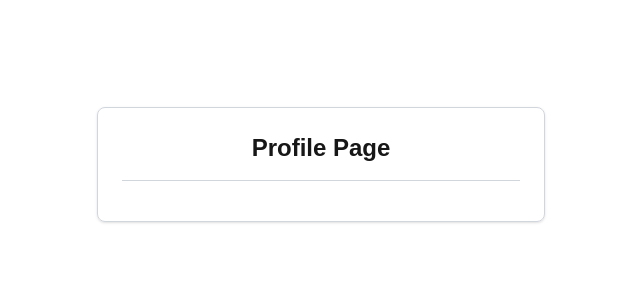
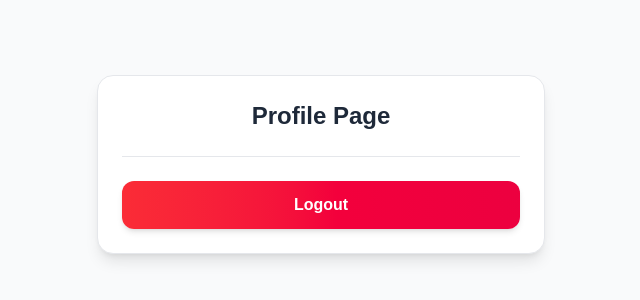
Before and after one commit to PrikshitDhiman04/AuthProject, a Next.js app: page /profile in a window 1280 px wide. Shown: the part 236-536 px from the top of the page, without its empty margins (319-959 px from the left). Built offline with nearby package versions, Linux system fonts and the light colour scheme.

Commit message:
Middleware logic

```diff
--- /dev/null
+++ b/src/app/api/users/logout/route.ts
@@ -0,0 +1,15 @@
+import { NextResponse } from "next/server";
+
+export async function GET() {
+  try {
+    const response = NextResponse.json(
+      { message: "Logout Successful", success: true },
+      { status: 200 },
+    );
+
+    response.cookies.set("token", "", { httpOnly: true, path: "/", maxAge: 0 });
+    return response;
+  } catch (error: any) {
+    return NextResponse.json({ error: error.message }, { status: 500 });
+  }
+}
--- a/src/app/profile/page.tsx
+++ b/src/app/profile/page.tsx
@@ -1,9 +1,48 @@
+"use client";
+
+import axios from "axios";
+import Link from "next/link";
+import toast from "react-hot-toast";
+import { useRouter } from "next/navigation";
+
 export default function ProfilePage() {
+  const router = useRouter();
+  const Logout = () => {
+    try {
+      axios.get("/api/users/logout");
+      toast.success("Logout Successful");
+      router.push("/login");
+    } catch (error: any) {
+      console.log(error.message);
+      toast.error(error.message);
+    }
+  };
+
   return (
-    <div className="flex flex-col items-center justify-center min-h-screen">
-      <div className="w-full max-w-md p-6 border border-gray-300 rounded-lg shadow-sm">
-        <h1 className="text-2xl font-bold text-center">Profile Page</h1>
-        <hr className="my-4 border-gray-300" />
+    <div className="flex flex-col items-center justify-center min-h-screen bg-gray-50">
+      <div className="w-full max-w-md p-6 border border-gray-200 rounded-2xl shadow-lg bg-white">
+        <h1 className="text-2xl font-bold text-center text-gray-800">
+          Profile Page
+        </h1>
+
+        <hr className="my-6 border-gray-200" />
+
+        {/* Logout Section */}
+        <div className="flex flex-col gap-4">
+          <button
+            onClick={Logout}
+            className="w-full py-3 px-4 text-white font-semibold rounded-xl
+            bg-linear-to-r from-red-500 to-rose-600
+            hover:from-red-600 hover:to-rose-700
+            shadow-md hover:shadow-lg
+            transition-all duration-300
+            transform hover:-translate-y-0.5
+            active:scale-95
+            focus:outline-none focus:ring-4 focus:ring-red-200"
+          >
+            Logout
+          </button>
+        </div>
       </div>
     </div>
   );
--- /dev/null
+++ b/src/middleware.ts
@@ -0,0 +1,27 @@
+import { NextResponse } from "next/server";
+import type { NextRequest } from "next/server";
+
+export function middleware(request: NextRequest) {
+  const path = request.nextUrl.pathname;
+
+  const isPublicPath = path === "/login" || path === "/signup";
+
+  const token = request.cookies.get("token")?.value;
+
+  // If user is logged in and visits login/signup
+  if (isPublicPath && token) {
+    return NextResponse.redirect(new URL("/", request.url));
+  }
+
+  // If user is not logged in and visits protected pages
+  if (!isPublicPath && !token) {
+    return NextResponse.redirect(new URL("/login", request.url));
+  }
+
+  // Allow request to continue
+  return NextResponse.next();
+}
+
+export const config = {
+  matcher: ["/", "/login", "/signup", "/profile/:path*"],
+};
```
